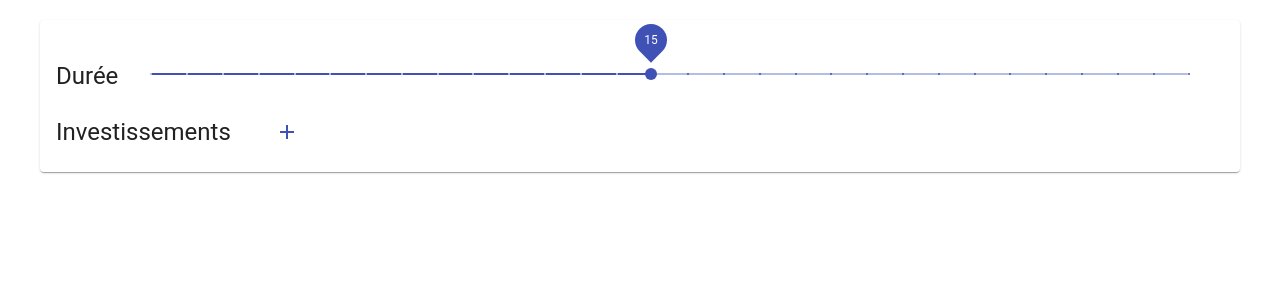
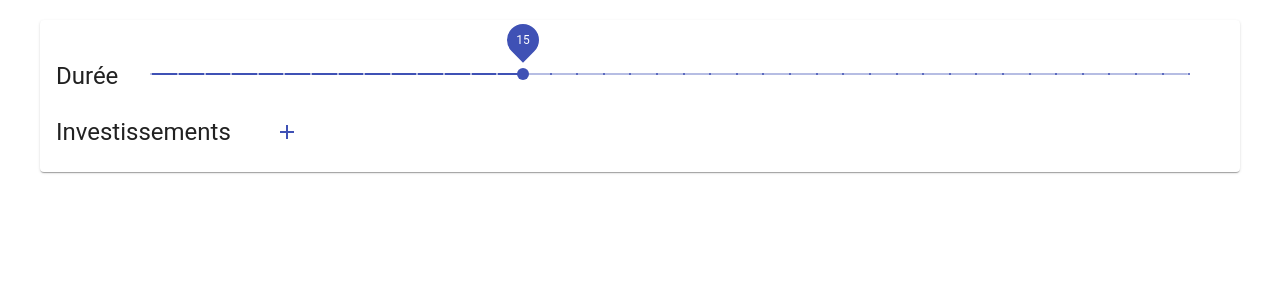
Before and after one commit to Softcadbury/Dagga, a React (Create React App) app: page / in a window 1280 px wide. Shown: the top 300 px of the page. Built offline with nearby package versions, Linux system fonts and the light colour scheme.

Commit message:
Change max time

```diff
--- a/src/components/form.tsx
+++ b/src/components/form.tsx
@@ -245,7 +245,7 @@ const Form = ({
                         aria-labelledby="continuous-slider"
                         marks={true}
                         min={1}
-                        max={30}
+                        max={40}
                         valueLabelDisplay="on"
                     />
                 </Grid>
```
